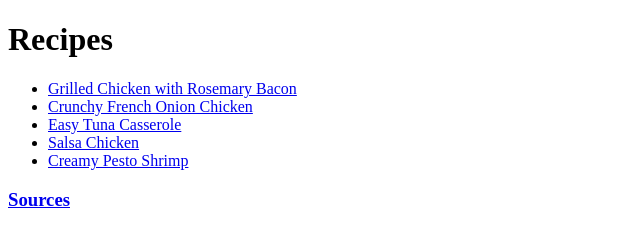
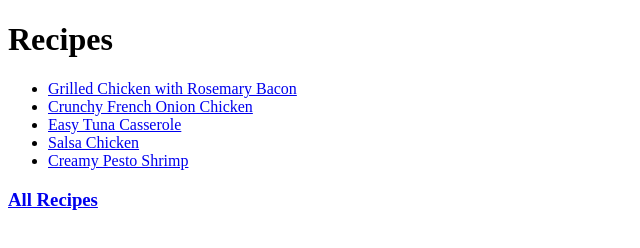
Before and after one commit to jayjayclark96/odin-recipes, a plain HTML site: page index.html in a window 1280 px wide. Shown: the full height of the page, 0-640 px from the left. Drawn offline with Linux system fonts and the light colour scheme.

Commit message:
Edit index.html

```diff
--- a/index.html
+++ b/index.html
@@ -14,6 +14,6 @@
         <li><a href="recipes/salsa-chicken.html">Salsa Chicken</a></li>
         <li><a href="recipes/pesto-shrimp.html">Creamy Pesto Shrimp</a></li>
     </ul>
-    <h3><a href="https://www.allrecipes.com/easy-summer-dinner-recipes-11973304">Sources</a></h3>
+    <h3><a href="https://www.allrecipes.com/easy-summer-dinner-recipes-11973304">All Recipes</a></h3>
 </body>
 </html>
```
